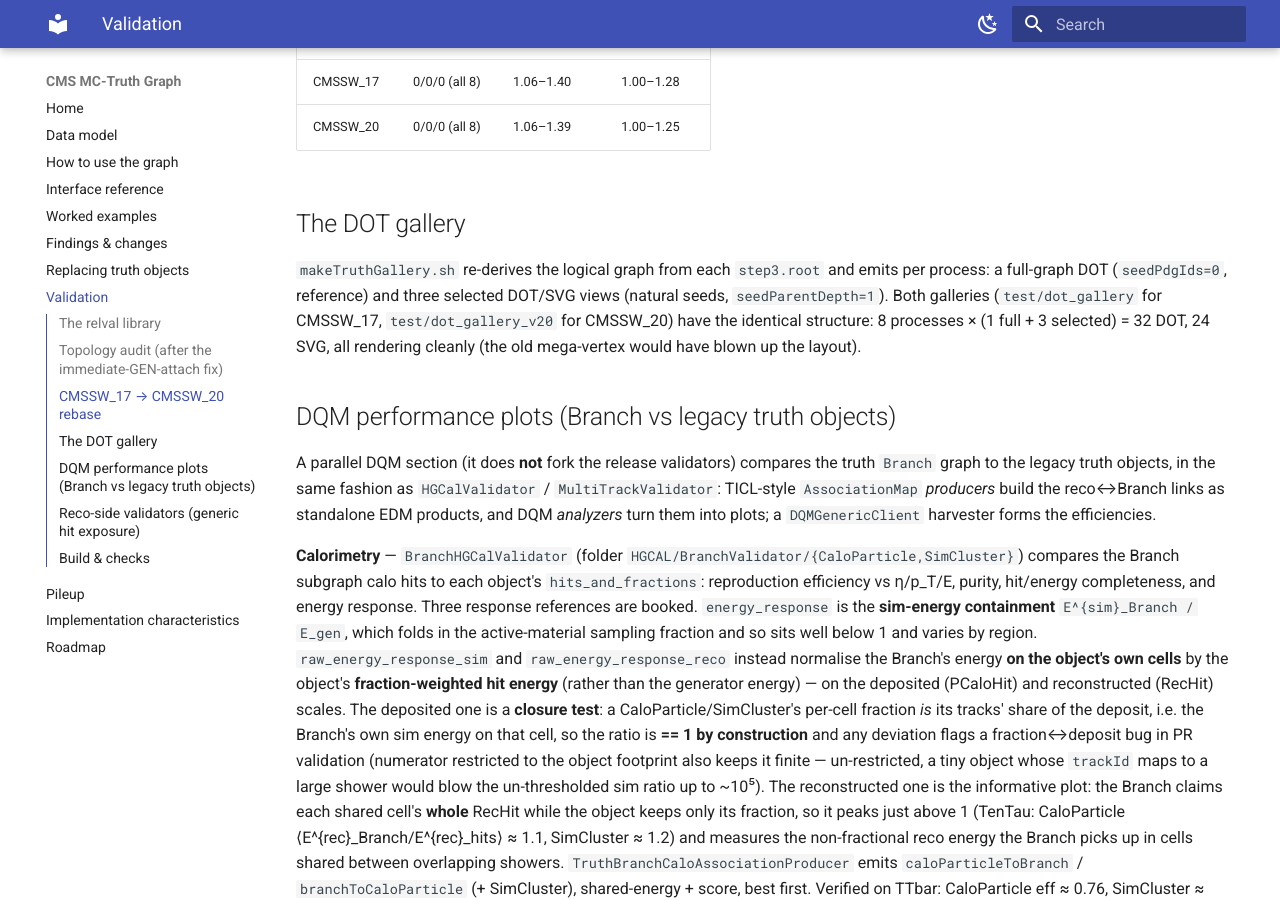
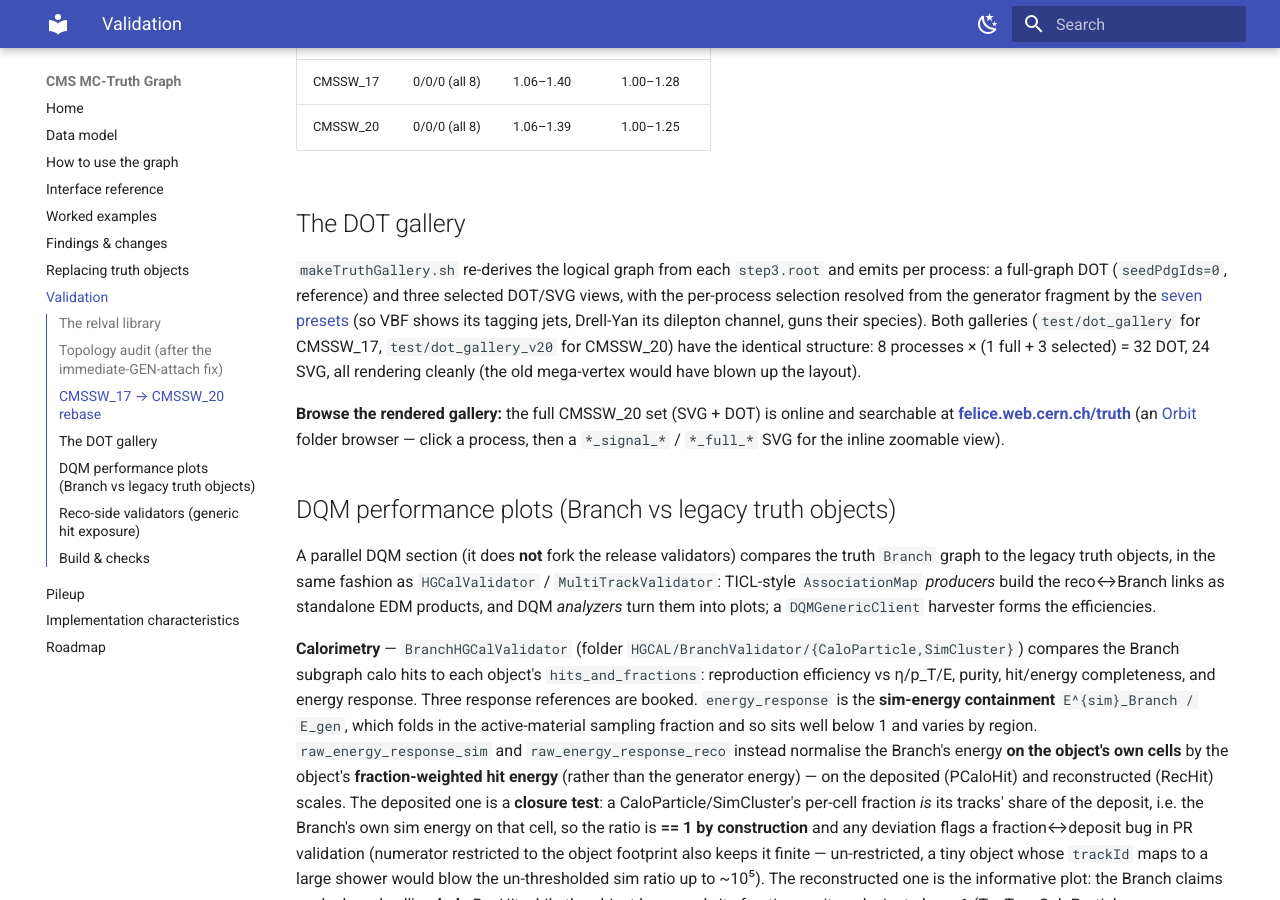
Before and after one commit to felicepantaleo/cms-truth-docs, an MkDocs documentation site: the page built from docs/validation.md, in a window 1280 px wide and 900 px high, scrolled down 1923 px. Built offline with MkDocs 1.6.1 and Material for MkDocs 9.7.7, drawn with Linux system fonts in a browser that asks for light colours.

Commit message:
docs: link the online Orbit-browsable DOT/SVG gallery (felice.web.cern.ch/truth)

```diff
--- a/docs/validation.md
+++ b/docs/validation.md
@@ -72,10 +72,17 @@ a **full relval re-run** on CMSSW_20. Result: **no change in truth-graph behavio
 
 `makeTruthGallery.sh` re-derives the logical graph from each `step3.root` and emits
 per process: a full-graph DOT (`seedPdgIds=0`, reference) and three selected
-DOT/SVG views (natural seeds, `seedParentDepth=1`). Both galleries
+DOT/SVG views, with the per-process selection resolved from the generator fragment
+by the [seven presets](usage.md#per-process-presets) (so VBF shows its tagging
+jets, Drell-Yan its dilepton channel, guns their species). Both galleries
 (`test/dot_gallery` for CMSSW_17, `test/dot_gallery_v20` for CMSSW_20) have the
 identical structure: 8 processes × (1 full + 3 selected) = 32 DOT, 24 SVG, all
 rendering cleanly (the old mega-vertex would have blown up the layout).
+
+**Browse the rendered gallery:** the full CMSSW_20 set (SVG + DOT) is online and
+searchable at **[felice.web.cern.ch/truth](https://felice.web.cern.ch/truth/)**
+(an [Orbit](https://github.com/felicepantaleo/orbit) folder browser — click a
+process, then a `*_signal_*` / `*_full_*` SVG for the inline zoomable view).
 
 ## DQM performance plots (Branch vs legacy truth objects)
 
```
